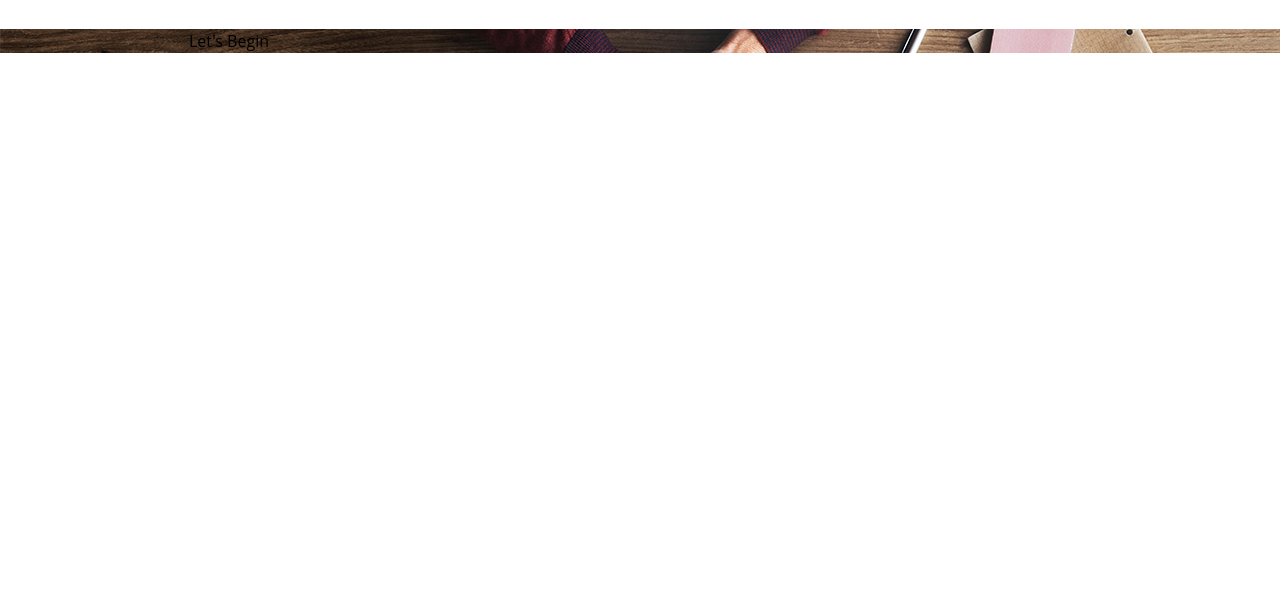
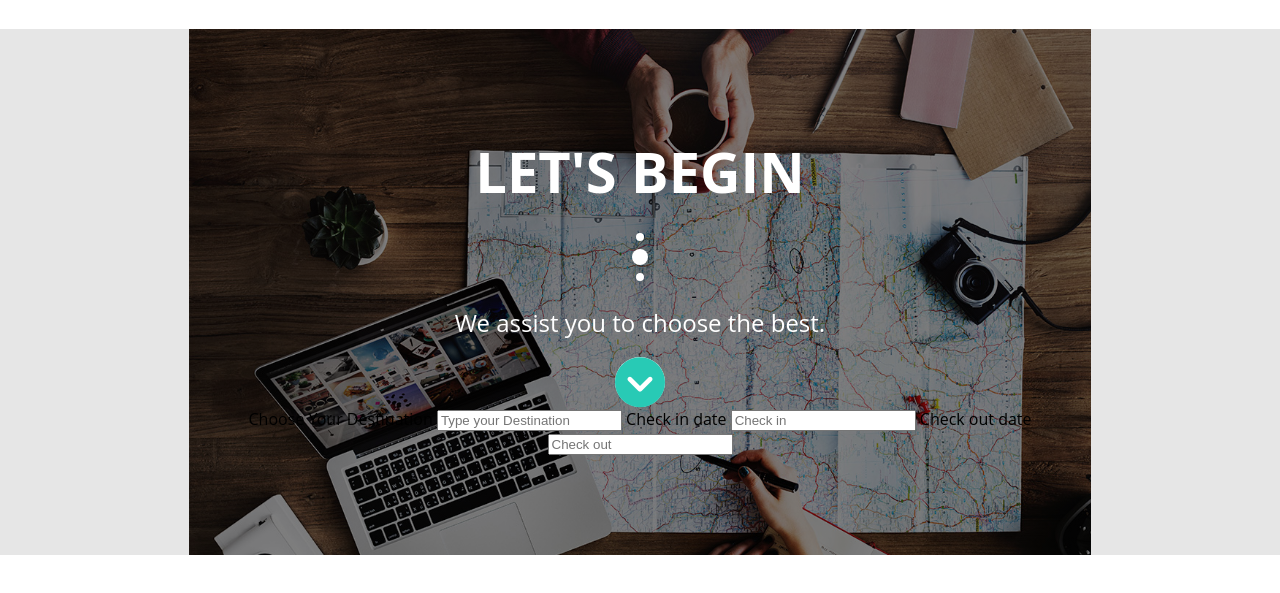
Before and after one commit to sasmita-jhili/JourneyApp, a plain HTML site: page index.html in a window 1280 px wide. Shown: the part 87-680 px from the top of the page. Drawn offline with Linux system fonts and the light colour scheme; a web font is replaced by a local one.

Commit message:
home sec completed

```diff
--- a/index.html
+++ b/index.html
@@ -39,9 +39,30 @@
       </div>
     </header>
     <main>
-        <section class="home-sec">
-            <div class="home_container container">
-                <h2>Let's Begin</h2>
+        <section class="home-sec container">
+            <div class="home_container ">
+                <h2 class="home_heading">Let's Begin</h2>
+                <div class="flex justify-content coloumn">
+                <div class="dot"></div>
+                <div class="dot dot_active"></div>
+                <div class="dot"></div>
+                </div>
+                <h4 class="home_sub_heading">
+                  We assist you to choose the best.
+                </h4>
+                <div class="home_icon">
+                  <i class="fa fa-chevron-circle-down" aria-hidden="true"></i>
+                </div>
+                <form action="">
+                  <fieldset>
+                    <label>Choose Your Destination</label>
+                    <input type="text" placeholder="Type your Destination"/>
+                    <label>Check in date</label>
+                    <input type="text" placeholder="Check in"/>
+                    <label>Check out date</label>
+                    <input type="text" placeholder="Check out"/>
+                  </fieldset>
+                </form>
             </div>
         </section>
     </main>
--- a/style.css
+++ b/style.css
@@ -108,7 +108,7 @@ body {
 /* css resets ends here   */
 /* variables */
 :root {
-  --primary: #69c6ba;
+  --primary: #28cab5;
   --secondary: #69c6ba;
   --text-dark: black;
   --text-light: #e6e6e6;
@@ -138,6 +138,12 @@ ul {
   justify-content: space-between;
   align-items: center;
 }
+.justify-content{
+  justify-content: center;
+}
+.coloumn{
+  flex-direction: column;
+}
 /* navbar */
 .navbar {
   padding: 32px 100px;
@@ -161,6 +167,42 @@ ul {
 main {
   background-color: #e6e6e6;
 }
-.home_container{
-    background: url('./assets/banner.jpg');
+/* Home section.... */
+.home_container {
+  background: linear-gradient(rgb(4 0 0 / 50%), rgb(0 0 0 / 50%)),url("./assets/banner.jpg"),no-repeat;
+  text-align: center;
+  padding: 100px 0;
+  background-size: cover;
 }
+.home_heading {
+  text-transform: uppercase;
+  font-weight: 700;
+  color: white;
+  font-size: 56px;
+  margin-bottom: 20px;
+}
+.dot{
+  width: 8px;
+  height: 8px;
+  border-radius: 50%;
+  background-color: white;
+  display: inline-block;
+}
+.dot_active{
+  width: 16px;
+  height: 16px;
+  margin: 8px 0;
+}
+.home_sub_heading{
+  color: white;
+  font-size: 24px;
+  margin-top: 24px;
+}
+.home_icon i{
+border-radius: 50%;
+color: var(--primary);
+font-size: 50px;
+background-color: white;
+text-decoration: none;
+margin-top: 16px;
+}
```
